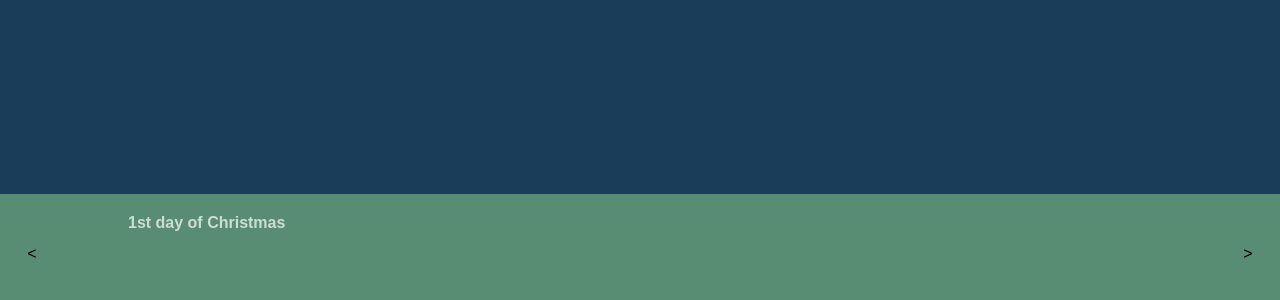
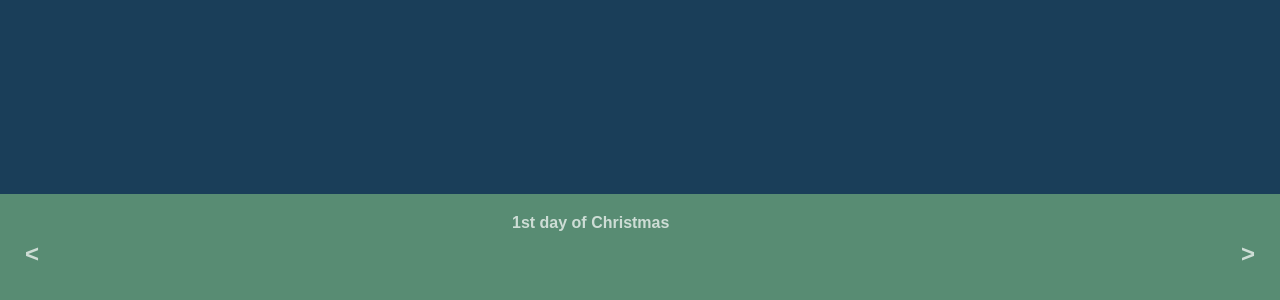
Before and after one commit to sebzuloaga/christmas-Calendar, a React (Create React App) app: page / in a window 1280 px wide. Shown: the part 486-786 px from the top of the page. Built offline with nearby package versions, Linux system fonts and the light colour scheme.

Commit message:
style transitions for arrows and position for days

```diff
--- a/src/styles/_calendar.scss
+++ b/src/styles/_calendar.scss
@@ -1,10 +1,11 @@
 footer{
     height: 15vh;
     width: 100vw;
-    background-color: $green;
-    overflow-x: hidden;
     display: flex;
     position: relative;
+    overflow-x: hidden;
+    color: $transparentWhite;
+    background-color: $green;
 
     aside{
         height: 100%;
@@ -14,6 +15,15 @@ footer{
         display: flex;
         justify-content: center;
         align-items: center;
+        font-size: 1.5em;
+        font-weight: bold;
+
+        transition: font-size 1s ease;
+
+        &:hover {
+            color: white;
+            font-size: 2.5em;
+        }
 
         &:last-of-type{
             left: 95%;
@@ -21,12 +31,14 @@ footer{
     }
 
     .dayContainer{
+        height: 10vh;
+        width: 100vw;
+        margin: 2.5vh 5vw;
         display: flex;
         flex-direction: row;
         flex-wrap: nowrap;
-        height: 10vh;
-        width: 100vw;
-        margin: 2.5vh 5vw;
+        position: relative;
+        left: 30%;
 
         article{
             height:80%;
@@ -34,7 +46,6 @@ footer{
             margin: 0 5vw;
 
             h4{
-                color: $transparentWhite;
                 font-weight: bold;
 
                 &:hover{
```
